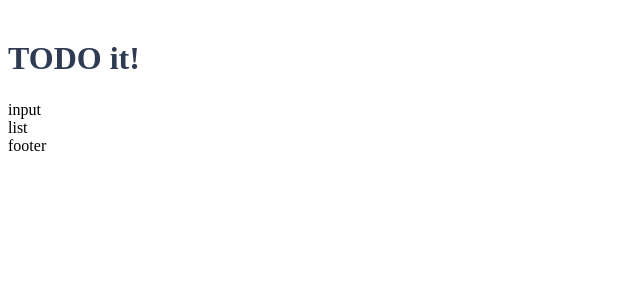
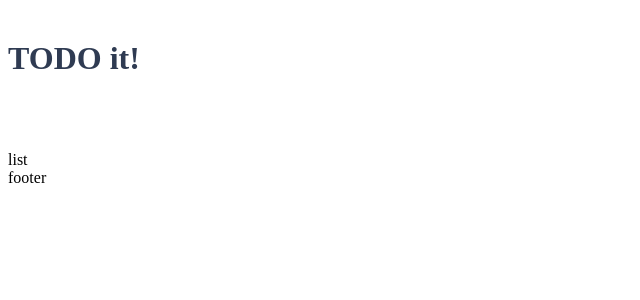
Before and after one commit to jujubebat/vue-todo, a Vue app: page / in a window 1280 px wide. Shown: the top 300 px of the page, without its empty margins (0-640 px from the left). Built offline with nearby package versions, Linux system fonts and the light colour scheme.

Commit message:
feat: 할 일 저장 기능 구현

```diff
--- a/src/components/TodoInput.vue
+++ b/src/components/TodoInput.vue
@@ -1,15 +1,66 @@
 <template>
-  <div>
-      input
+  <div class="inputBox shadow">
+      <input type="text" v-model="newTodoItem" v-on:keyup.enter="addTodo">
+      <!-- <button v-on:click="addTodo">add</button> -->
+      <span class="addContainer" v-on:click="addTodo">
+          <i class="far fa-calendar-plus addBtn"></i>
+      </span>
   </div>
 </template>
 
 <script>
 export default {
+    data: function(){
+        return{
+            newTodoItem: ""
+        }
+    },
+    methods: {
+        addTodo: function() {
+            // 로컬스토리지 저장하는 로직
+            localStorage.setItem(this.newTodoItem, this.newTodoItem);
+            this.clearInput();
+        },
 
+        clearInput: function(){
+            this.newTodoItem = '';
+        }
+    }
 }
 </script>
 
-<style>
+<style scoped>
+
+input:focus {
+    outline: none;
+}
+
+.inputBox{
+    background:  white;
+    height: 50px;
+    line-height: 50px;
+    border-radius: 5px;
+}
+
+.inputBox input {
+      height: 40px;
+        width: 80%;
+        border-style: none;
+        font-size: 0.9rem;
+}
+
+.addContainer {
+    float: right;
+    background: linear-gradient(to right, #6478FB #8763FB);
+    display: block;
+    width: 3rem;
+    border-radius: 0 5px 5px 0;
+}
+
+.addBtn {
+    color: rgb(0, 0, 0);
+    width: 50px;
+    vertical-align: middle;
+}
 
 </style>
```
